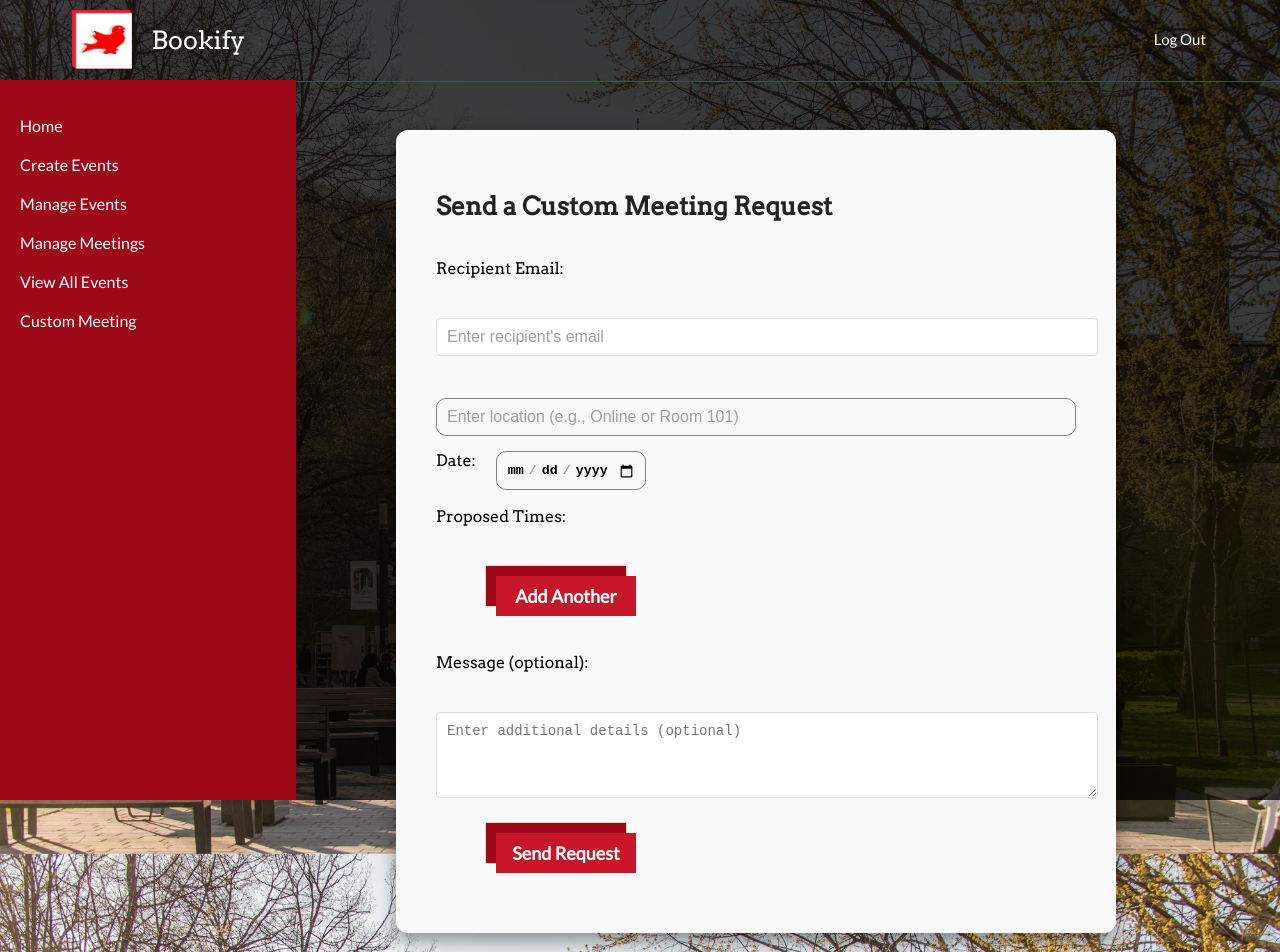
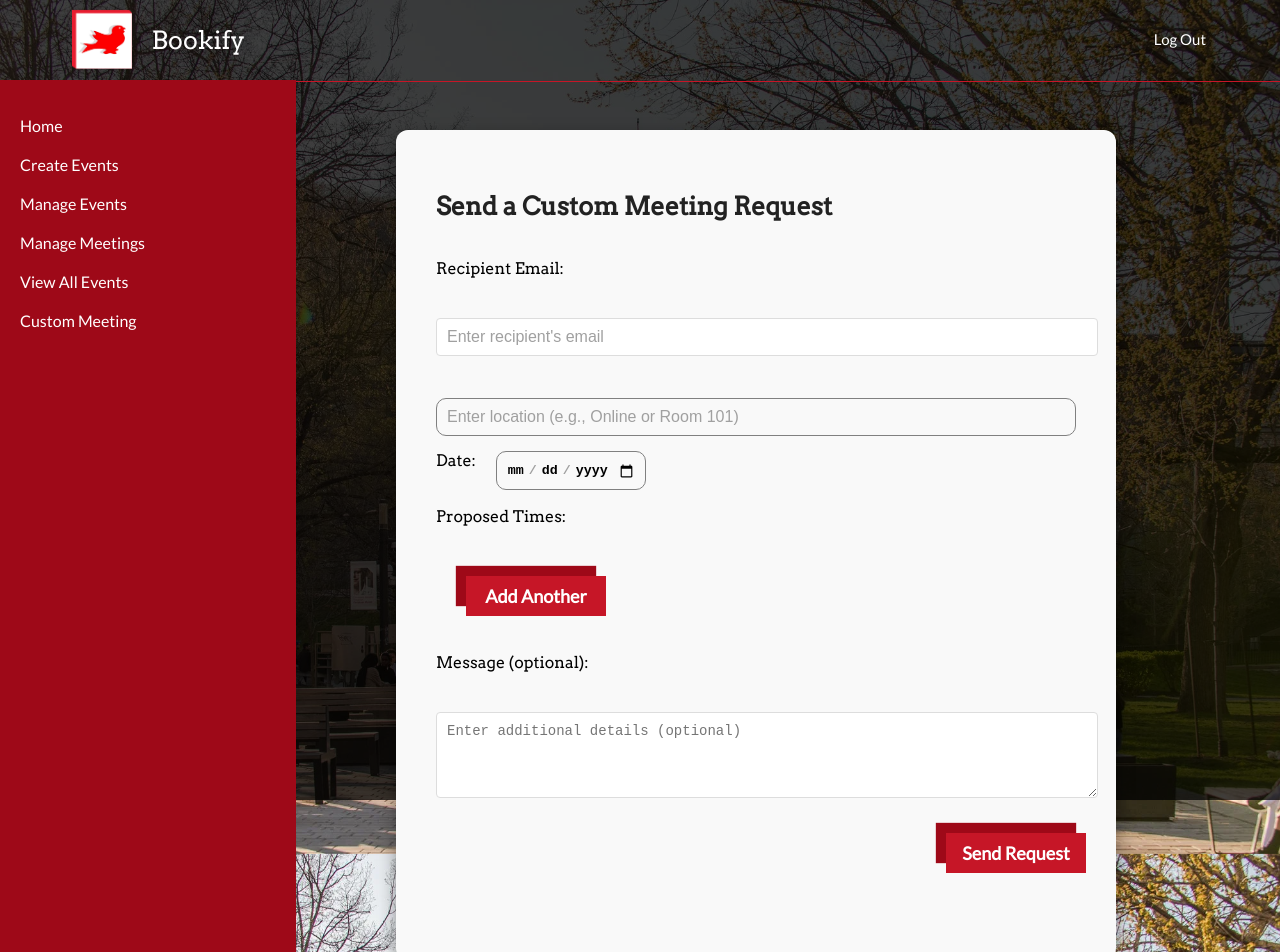
Before and after one commit to andretandoc/bookify, a React (Vite) app in the folder client/: page /CustomMeeting in a window 1280 px wide. Shown: the top 952 px of the page. Built offline with nearby package versions, Linux system fonts and the light colour scheme; sample sign-in values are in the browser's storage.

Commit message:
Private Page styling

```diff
--- a/client/src/components/private/CustomMeeting.jsx
+++ b/client/src/components/private/CustomMeeting.jsx
@@ -87,7 +87,7 @@ const CustomMeeting = () => {
 
   return (
     <main className="layout">
-      <aside className="sidebar">
+      <aside className="sidebar" style={{height:"130vh"}}>
         <ul className="menu">
           <li>
             <Link to="/MemberPage" className="link">
@@ -220,7 +220,7 @@ const CustomMeeting = () => {
           </div>
 
           {/* Submit Button */}
-          <button type = "double-btn" className = "double-btn" >
+          <button type = "double-btn" className = "double-btn" style={{marginLeft: "500px"}}>
             Send Request
           </button>
 
--- a/client/src/components/private/FullEvents.jsx
+++ b/client/src/components/private/FullEvents.jsx
@@ -82,7 +82,7 @@ export default function FullEvents() {
       <div className="container"style={{marginLeft: "100px"}}>
         <h2>All Events at McGill:</h2>
         {events.active.length > 0 ? (
-          <div className="table-wrapper">
+          <div className="table-wrapper" style={{minHeight:"500px"}}>
             <ul className="responsive-table">
               <li className="table-header">
                 <div className="col">Event</div>
--- a/client/src/components/private/createEvent.jsx
+++ b/client/src/components/private/createEvent.jsx
@@ -281,7 +281,7 @@ const CreateEvent = () => {
           )}
 
           {/* Submit Button */}
-          <button type="submit" className="double-btn" style={{marginLeft: "460px"}}>
+          <button type="submit" className="double-btn" style={{marginLeft: "500px"}}>
             Create Event
           </button>
         </form>
--- a/client/src/index.css
+++ b/client/src/index.css
@@ -326,7 +326,7 @@ Footer::before { /*useless but will keep incase */
   width: 140px;
   height: 40px;
   position: relative;
-  left: 40px;
+  left: 10px;
   margin: 20px;
   background-color: #c61627;
   border: transparent;
@@ -1094,7 +1094,7 @@ body.private-page{
   justify-content: space-between;
   padding: 20px;
   z-index: 1;
-  height: 85vh;
+  height: 100vh;
 }
 
 .menu {
```
